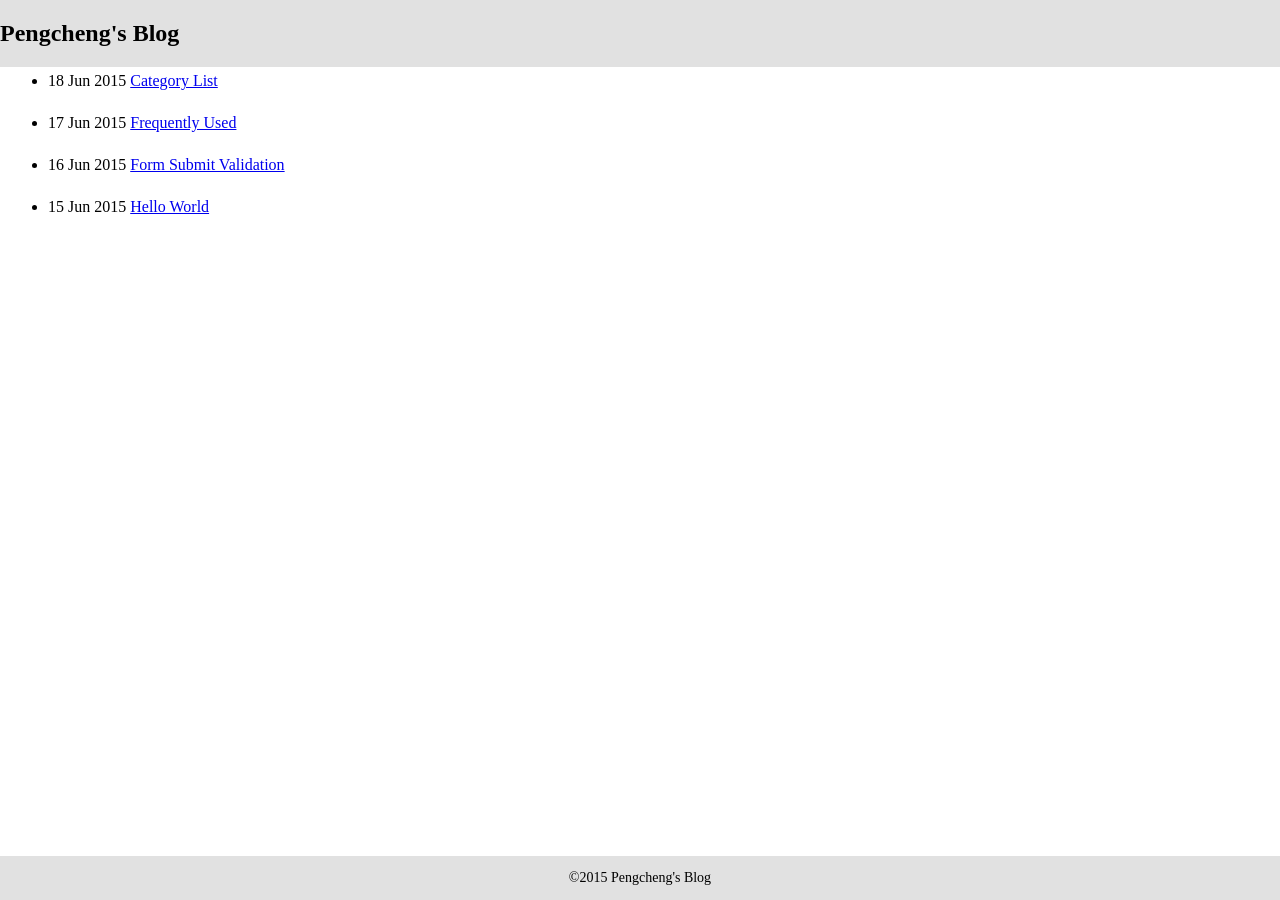
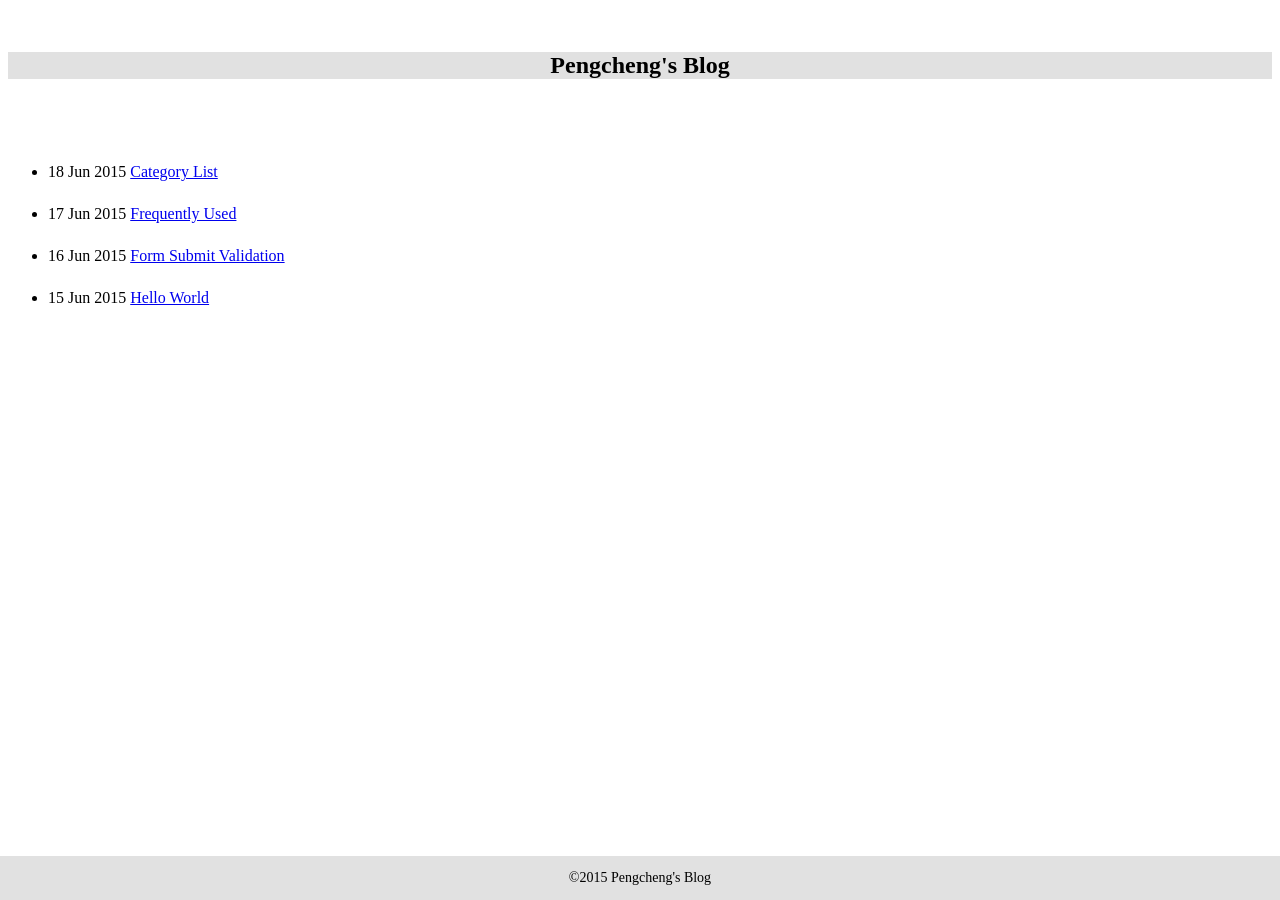
Before and after one commit to anfslove/jekyll_demo, a Jekyll site: the page built from index.html, in a window 1280 px wide. Built offline with Jekyll 4.4.1, drawn with Linux system fonts in a browser that asks for light colours.

Commit message:
Added header.

```diff
--- a/css/main.css
+++ b/css/main.css
@@ -2,9 +2,9 @@
 	width: 100%;
 	margin: 0 auto;
 	background: #E1E1E1;
-	position: absolute;
-	left: 0;
-	top: 0;
+}
+.header h2{
+	text-align: center;
 }
 
 .footer{
```
